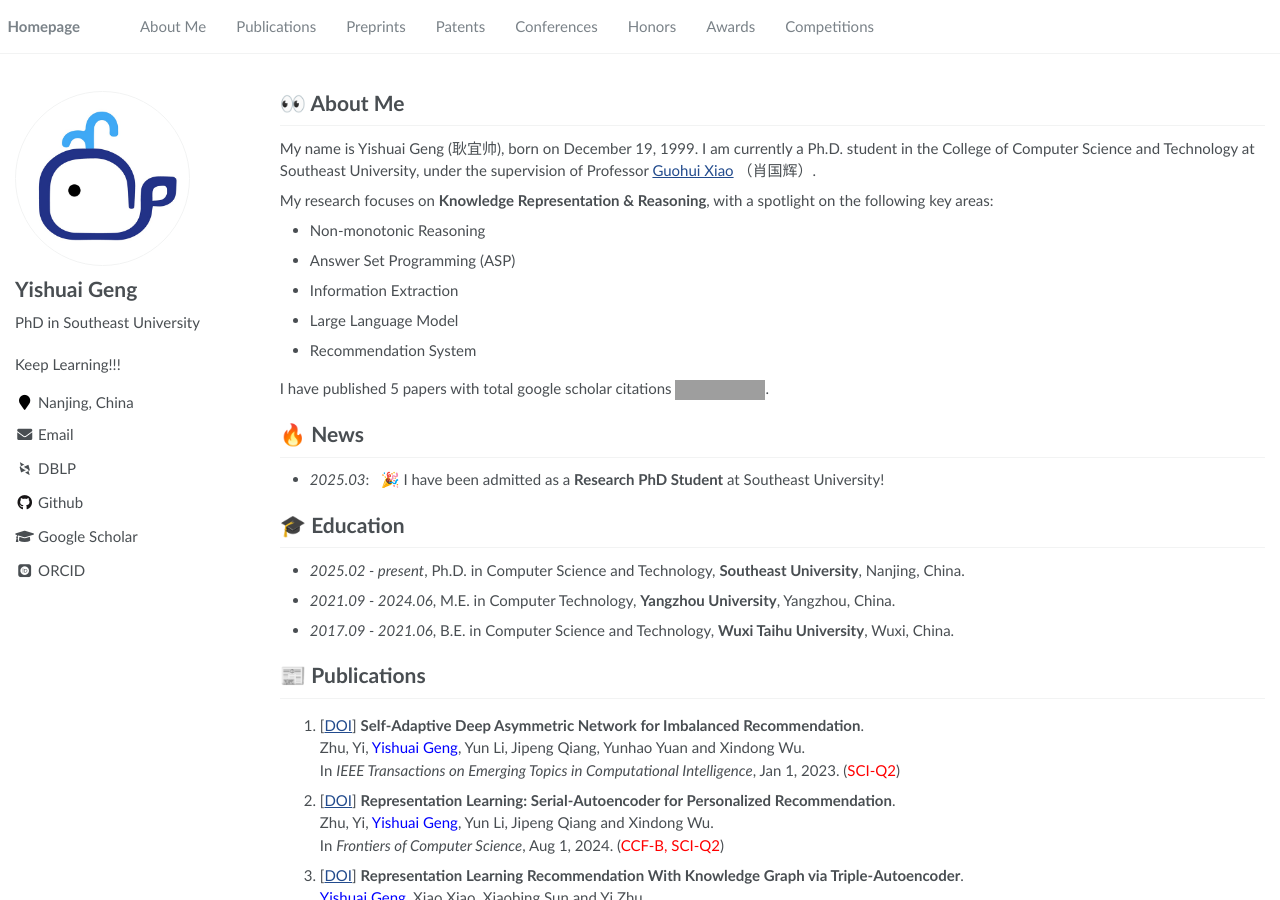
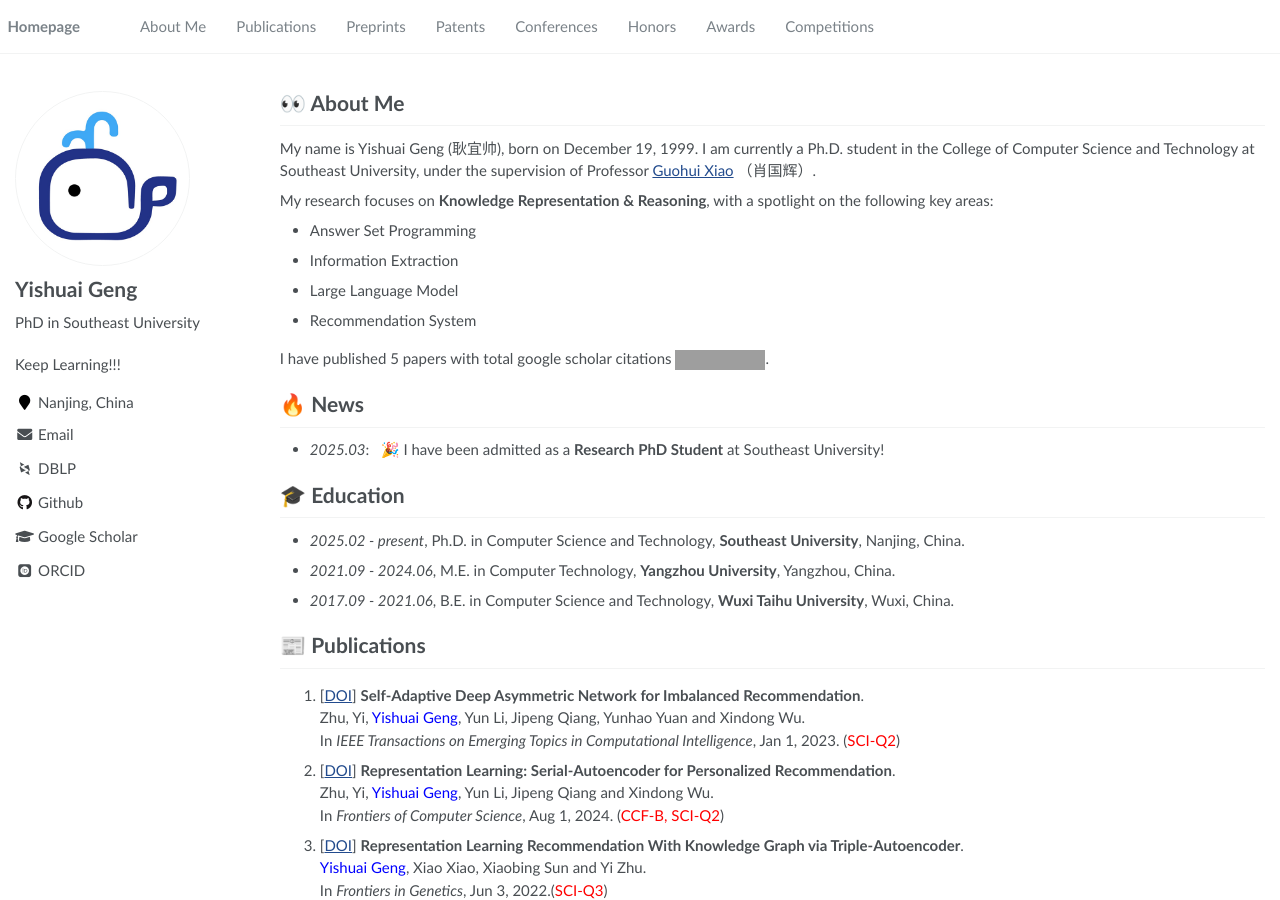
Before and after one commit to YishuaiGeng/ysgeng.github.io, a Jekyll site: the page built from _pages/about.md, in a window 1280 px wide and 900 px high. Built offline with Jekyll 4.4.1, drawn with Linux system fonts in a browser that asks for light colours; some web fonts are replaced; grey boxes are pictures that could not be loaded.

Commit message:
Update about.md

```diff
--- a/_pages/about.md
+++ b/_pages/about.md
@@ -25,8 +25,7 @@ My name is Yishuai Geng (耿宜帅), born on December 19, 1999. I am currently a
 
 My research focuses on **Knowledge Representation & Reasoning**, with a spotlight on the following key areas:
 
-- Non-monotonic Reasoning
-- Answer Set Programming (ASP)
+- Answer Set Programming
 - Information Extraction
 - Large Language Model
 - Recommendation System
```
